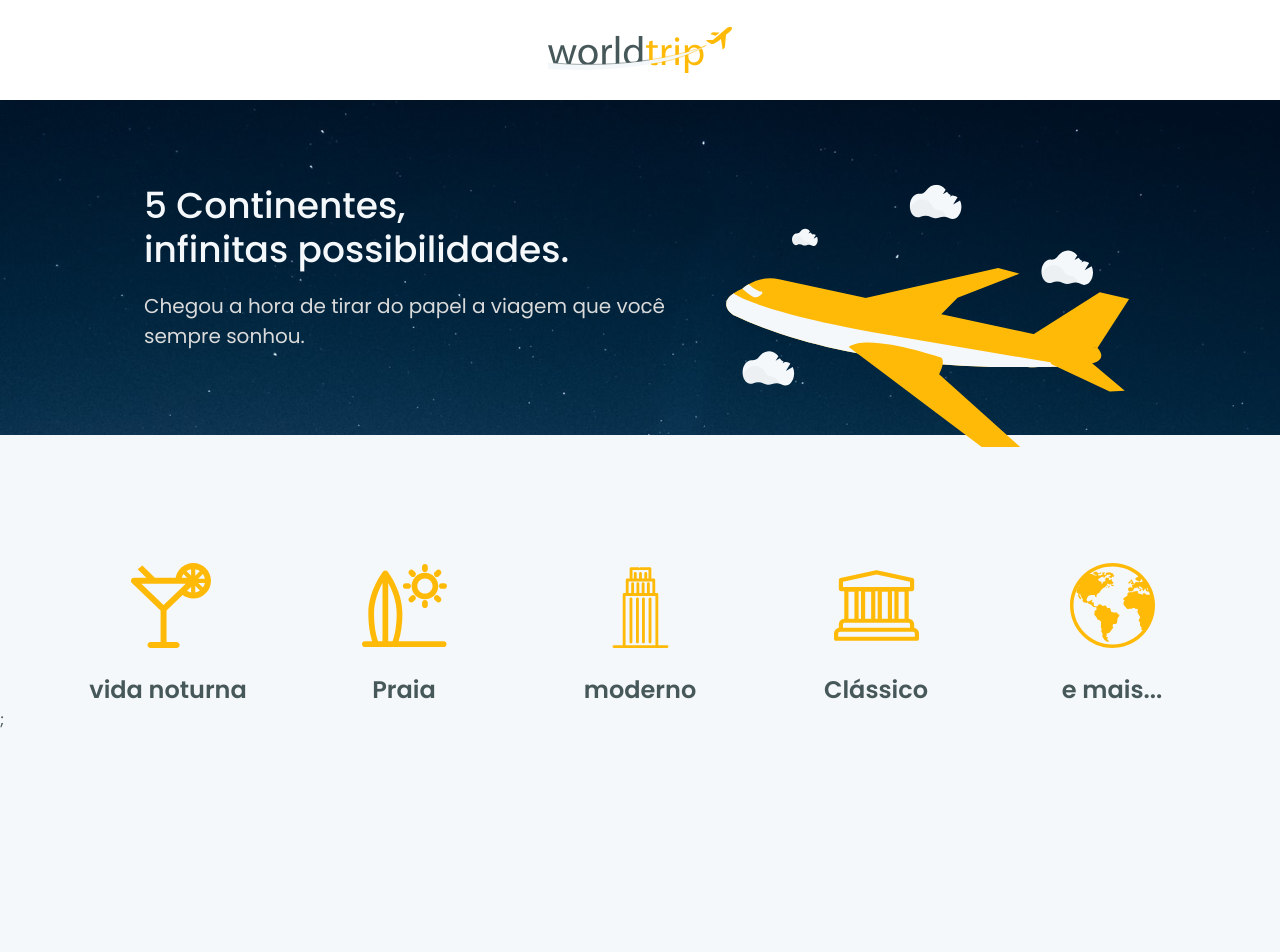
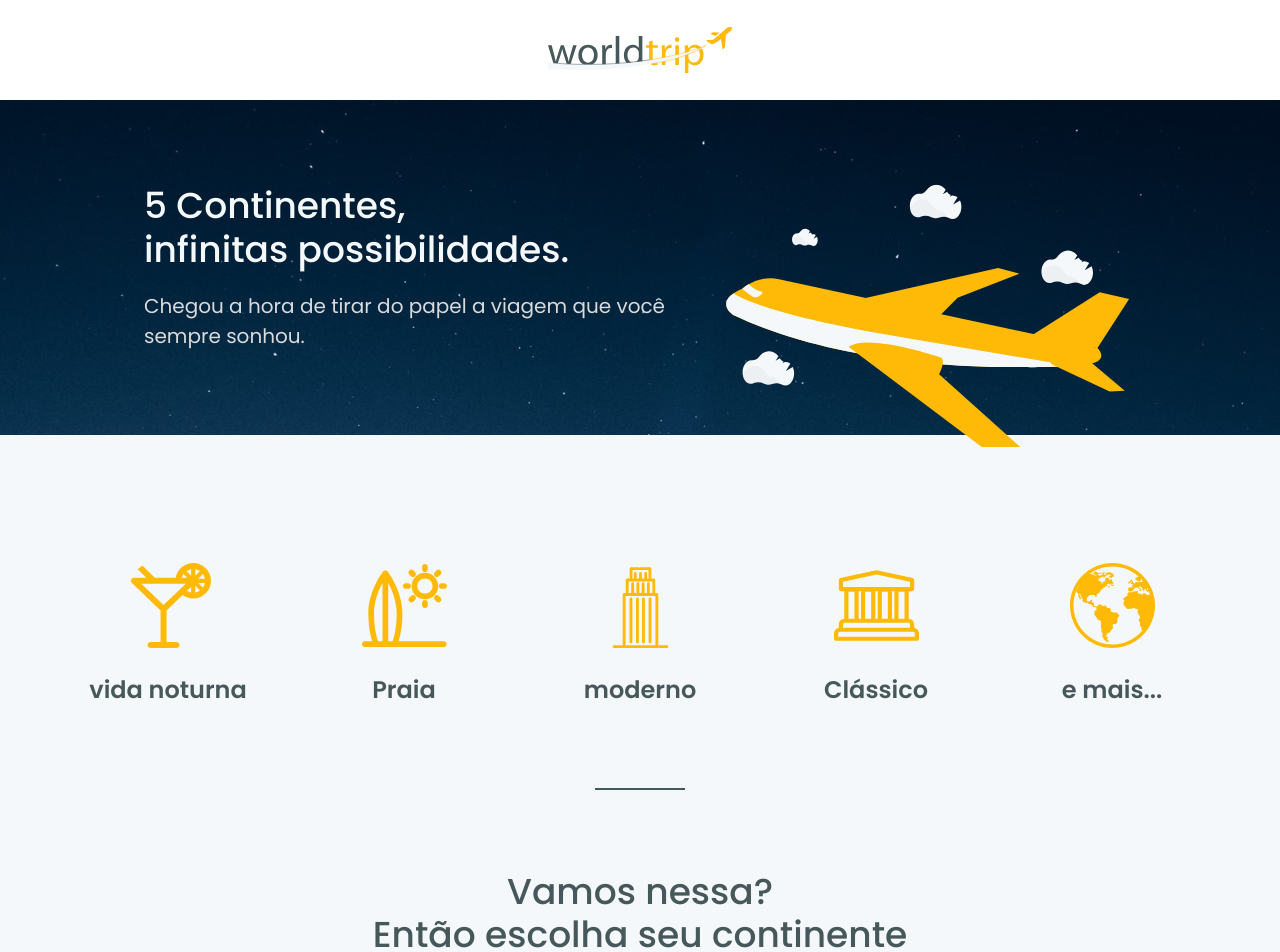
Before and after one commit to araujo-jp/worldtrip, a Next.js app: page / in a window 1280 px wide. Shown: the top 952 px of the page. Before the commit the page ends 800 px from the top, so only its background shows below. Built offline with nearby package versions, Linux system fonts and the light colour scheme.

Commit message:
feat: add divider

```diff
--- /dev/null
+++ b/src/components/Divider/index.tsx
@@ -0,0 +1,13 @@
+import { Box } from '@chakra-ui/react';
+
+export function Divider() {
+  return (
+    <Box
+      w={['60px', '90px']}
+      mx="auto"
+      h="2px"
+      bg="gray.700"
+      my={['9', '20']}
+    />
+  );
+}
--- a/src/pages/index.tsx
+++ b/src/pages/index.tsx
@@ -1,10 +1,11 @@
 import Head from 'next/head';
 import type { NextPage } from 'next';
-import { Flex } from '@chakra-ui/react';
+import { Flex, Heading } from '@chakra-ui/react';
 
 import { Header } from '../components/Header';
 import { Banner } from '../components/Banner/index';
 import { TravelTypes } from '../components/TravelTypes';
+import { Divider } from '../components/Divider';
 
 const Home: NextPage = () => (
   <>
@@ -15,6 +16,17 @@ const Home: NextPage = () => (
       <Header />
       <Banner />
       <TravelTypes />
+      <Divider />
+      <Heading
+        fontWeight="500"
+        align="center"
+        fontSize={['lg', '3xl', '4xl']}
+        mb={['5', '14']}
+      >
+        Vamos nessa?
+        <br />
+        Então escolha seu continente
+      </Heading>
     </Flex>
   </>
 );
```
